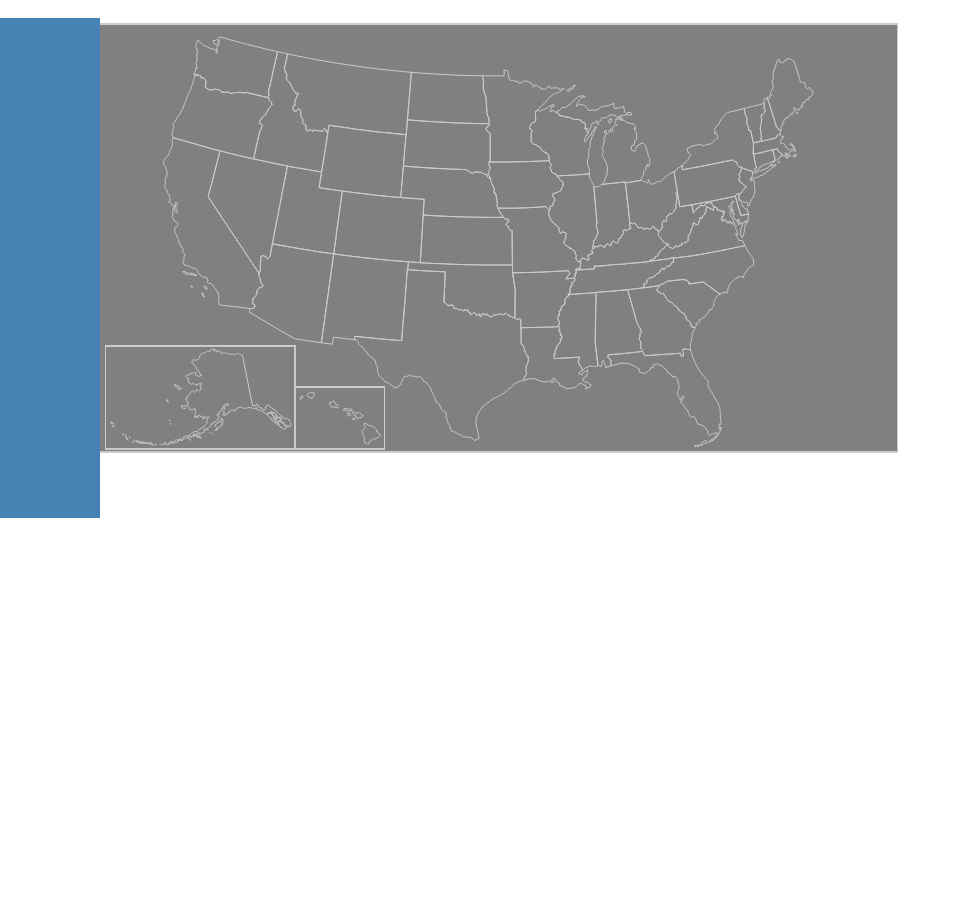
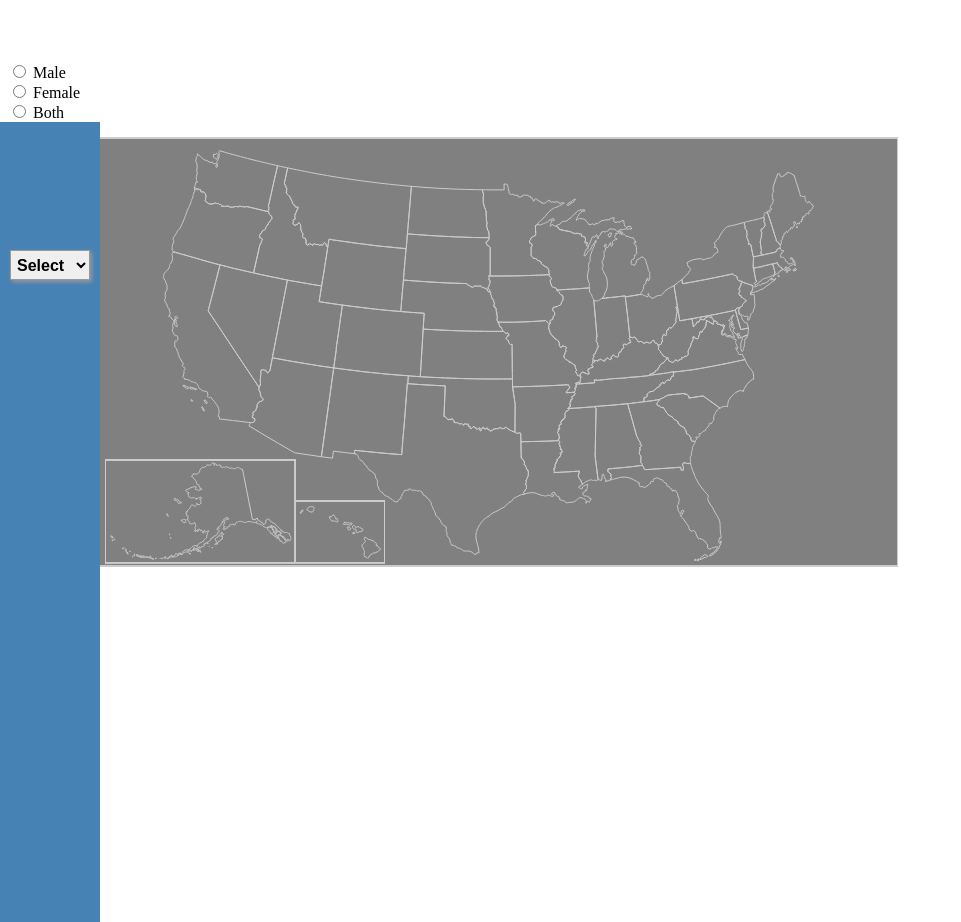
Before and after one commit to kmbursaw/2024_pilot_tracker, a plain HTML site: page Final_Projectv1/index.html in a window 1280 px wide. Shown: the whole page, without its empty margins (0-961 px from the left). Drawn offline with Linux system fonts and the light colour scheme.

Commit message:
Add files via upload

```diff
--- a/Final_Projectv1/css/style.css
+++ b/Final_Projectv1/css/style.css
@@ -6,8 +6,42 @@
     align-items: left;
 }
 
+
 .chart-container {
     display: flex;
     margin: 10px;
     align-items: right;
 }
+
+
+.text {
+    size: 40px;
+    font-weight: bold;
+}
+
+/*dropdown*/
+.dropdown {
+    position: absolute;
+    top: 250px;
+    left: 10px;
+    z-index: 10;
+    font-family: sans-serif;
+    font-size: 1em;
+    font-weight: bold;
+    padding: 2px;
+    border: 1px solid #999;
+    box-shadow: 2px 2px 4px #999;
+}
+
+option {
+    font-weight: normal;
+}
+
+#radio-buttons {
+    margin: 20px; /* Adjust margin as needed */
+}
+
+#svg-container {
+    margin: 20px;
+    position: relative;
+}
--- a/Final_Projectv1/index.html
+++ b/Final_Projectv1/index.html
@@ -13,16 +13,6 @@
 
          <!--you can also place internal styles here;
              place these within <style> tags-->
-                <style>
-                    .bar {
-                        fill: navy;
-
-                    }
-                    .svg {
-                        border: 0.5px black;
-                        color:black;
-                    }
-                </style>
 
     </head>
 
@@ -31,6 +21,13 @@
         <!--<div>
             <svg width=500 height=500></svg>
         </div>-->
+        <!-- Radio button: provided by d3-graph-gallery -->
+        <br><br><br>
+        <div>
+        <input type="radio" name="gender" value="male"> Male<br>
+        <input type="radio" name="gender" value="female"> Female<br>
+        <input type="radio" name="gender" value="other"> Both<br>
+        </div>
 
 
         <!--you can also use this space for internal scripts;
--- a/Final_Projectv1/js/mainv2.js
+++ b/Final_Projectv1/js/mainv2.js
@@ -5,8 +5,8 @@ window.onload = setMap();
 
 
 //chart frame dimensions
-var chartWidth = window.innerWidth * 0.425,
-    chartHeight = 473,
+var chartWidth = window.innerWidth,
+    chartHeight = 460,
     leftPadding = 39,
     rightPadding = 2,
     topBottomPadding = 5,
@@ -30,7 +30,7 @@ function setMap(){
         .attr("width", width)
         .attr("height", height);
 
-    //create Albers equal area conic projection with Alaska and Hawaii inset
+    //create Albers USA projection with Alaska and Hawaii inset
     var projection = d3.geoAlbersUsa()
         .scale(900)
         .translate([width / 2, height / 2]);
@@ -65,30 +65,45 @@ function setMap(){
             .attr("d", path)
             .attr("stroke", "#ccc")
             .attr("fill", "gray")
+            //.attr("cursor", "pointer")
             //.attr("background", "white")
-            //.on("click", clicked);
+            //.on("click", clicked)
             .enter()
             .attr("class", function(d){
                 return "usaStates" + d.properties.State
             })
             .attr("d", path);
 
+        createDropdown();
 
+        /*
+        var mapFrame = map.append("rect")
+            .attr("class", "chartframe")
+            .attr("width", chartInnerWidth)
+            .attr("height", chartInnerHeight)
+            .attr("transform", translate);
+        */
 
+        /*
+        var zoom = d3.zoom()
+            .scaleExtent([1, 8])
+            .on("zoom", zoomed);
+
+        const g = svg.append("g");
+        */
     }
 
     var svgInfo = d3.select("body").append("svg")
         .attr("width", 100)
-        .attr("height", 900)
+        .attr("height", window.innerHeight)
         .style("position", "absolute")
         .style("left", "0px");
-        //.sytle("top", "0px");
 
     var infoRect = svgInfo.append("rect")
         .attr("x", 0)
-        .attr("y", 10)
+        .attr("y", 0)
         .attr("width", 100)
-        .attr("height", 500)
+        .attr("height", window.innerHeight)
         .style("fill", "steelblue");
 
     /*
@@ -120,7 +135,42 @@ function setMap(){
 
 };
 
+//function to create a dropdown menu for attribute selection
+function createDropdown(pop_Vote){
+    //add select element
+    var dropdown = d3.select("body")
+        .append("select")
+        .attr("class", "dropdown")
+        .attr("x", 0)
+        .style("width", "80px")
+        .style("height", "30px")
+        .on("change", function(){
+            changeAttribute(this.value, pop_Vote)
+        });
+
+
+    //add initial option
+    var titleOption = dropdown.append("option")
+        .attr("class", "titleOption")
+        .attr("disabled", "true")
+        .text("Select");
+
+    //add attribute name options
+    var attrOptions = dropdown.selectAll("attrOptions")
+        .data(attrArray)
+        .enter()
+        .append("option")
+        .attr("value", function(d){ return d })
+        .text(function(d){ return d });
+    };
+
+
+
+
+
+/*
 function setChart(){
+
     //create a second svg element to hold the bar chart
     var chart = d3.select(".chart-container")
         .append("svg")
@@ -135,6 +185,25 @@ function setChart(){
         .attr("height", chartInnerHeight)
         .attr("transform", translate);
 
-};
+    var chartTitle = chart.append("text")
+        .attr("x", 75)
+        .attr("y", 40)
+        .attr("class", "chartTitle")
+        .attr("fill", "white")
+        .text("Pilots");
 
-setChart();
+
+    //create frame for chart border
+    var chartFrame = chart.append("rect")
+        .attr("class", "chartFrame")
+        .attr("width", chartInnerWidth)
+        .attr("height", chartInnerHeight)
+        //.attr("transform", translate)
+        .attr("x", 50)
+        .attr("y", 50);
+
+
+}; //last line
+*/
+
+//setChart();
```
